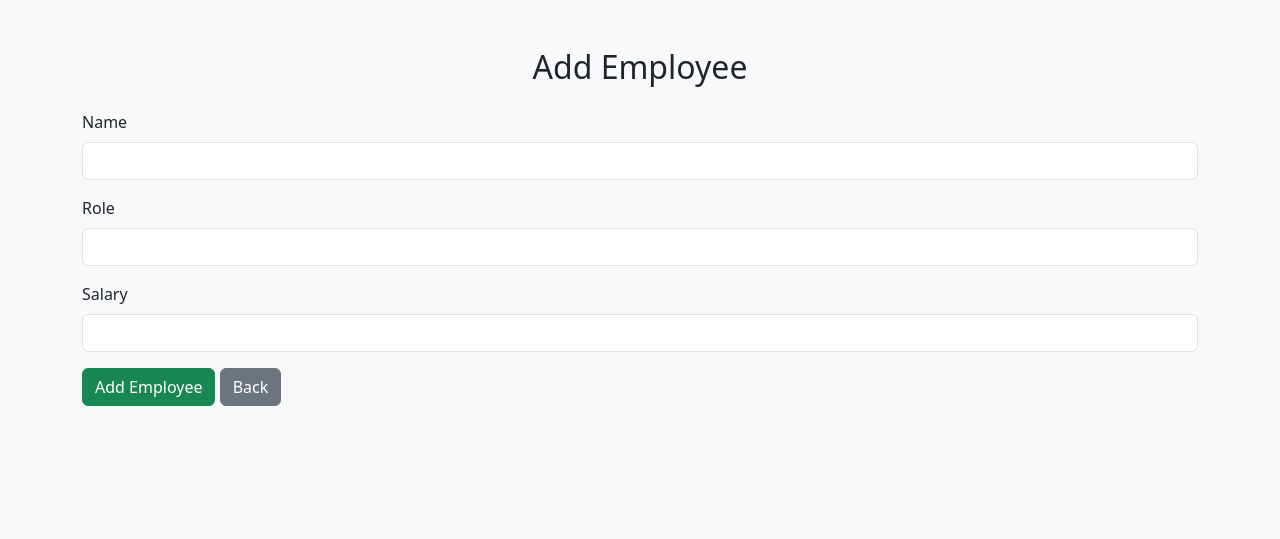
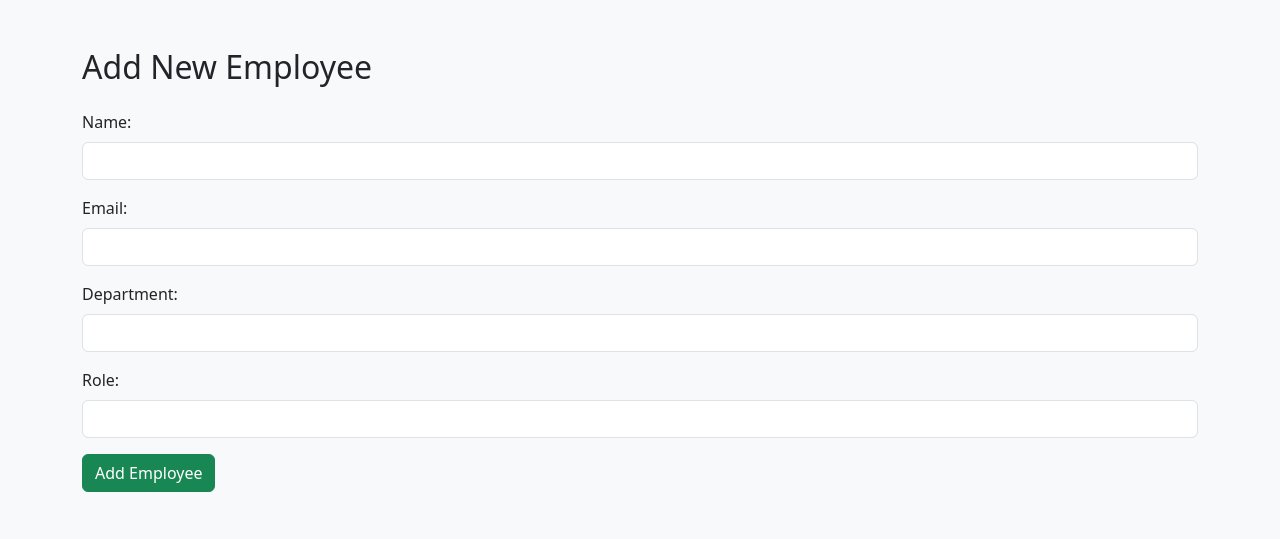
Before and after one commit to nikhil-codingn-s/employee-management, a Flask app: page /add in a window 1280 px wide. Shown: the top 539 px of the page. Run offline with Flask 2, Linux system fonts and the light colour scheme.

Commit message:
Working Flask + Docker Employee Management System

```diff
--- a/app.py
+++ b/app.py
@@ -1,51 +1,61 @@
 from flask import Flask, render_template, request, redirect, url_for
-from flask import g
-import sqlite3
+from flask_sqlalchemy import SQLAlchemy
 
 app = Flask(__name__)
-DATABASE = "employees.db"
 
-def get_db():
-    db = getattr(g, '_database', None)
-    if db is None:
-        db = g._database = sqlite3.connect(DATABASE)
-    return db
+# ✅ Database connection (update password if needed)
+app.config['SQLALCHEMY_DATABASE_URI'] = 'mysql+pymysql://root:Nikhil@em-mysql/employees'
+app.config['SQLALCHEMY_TRACK_MODIFICATIONS'] = False
 
-@app.teardown_appcontext
-def close_connection(exception):
-    db = getattr(g, '_database', None)
-    if db is not None:
-        db.close()
+db = SQLAlchemy(app)
 
-def init_db():
-    with app.app_context():
-        db = get_db()
-        db.execute('''CREATE TABLE IF NOT EXISTS employee (
-                      id INTEGER PRIMARY KEY AUTOINCREMENT,
-                      name TEXT NOT NULL,
-                      email TEXT,
-                      role TEXT)''')
-        db.commit()
+# ✅ Define Employee Model
+class Employee(db.Model):
+    id = db.Column(db.Integer, primary_key=True)
+    name = db.Column(db.String(100), nullable=False)
+    role = db.Column(db.String(100), nullable=False)
+    salary = db.Column(db.Float, nullable=False)
+    email = db.Column(db.String(120), unique=True, nullable=False)
 
+# ✅ Create tables automatically
+with app.app_context():
+    db.create_all()
+
+# ✅ Home page (list employees)
 @app.route('/')
 def index():
-    db = get_db()
-    cur = db.execute("SELECT id, name, email, role FROM employee")
-    employees = cur.fetchall()
+    employees = Employee.query.all()
     return render_template('index.html', employees=employees)
 
-@app.route('/add', methods=['GET','POST'])
+# ✅ Add employee
+@app.route('/add', methods=['GET', 'POST'])
 def add_employee():
     if request.method == 'POST':
-        name = request.form['name']
-        email = request.form['email']
-        role = request.form['role']
-        db = get_db()
-        db.execute("INSERT INTO employee (name,email,role) VALUES (?,?,?)", (name, email, role))
-        db.commit()
+        name = request.form.get('name')
+        role = request.form.get('role')
+        salary = request.form.get('salary')
+        email = request.form.get('email')
+
+        # Check if all fields are filled
+        if not (name and role and salary and email):
+            return "All fields are required!", 400
+
+        new_employee = Employee(name=name, role=role, salary=float(salary), email=email)
+        db.session.add(new_employee)
+        db.session.commit()
         return redirect(url_for('index'))
+
     return render_template('add.html')
 
+# ✅ Delete employee
+@app.route('/delete/<int:id>')
+def delete_employee(id):
+    employee = Employee.query.get(id)
+    if employee:
+        db.session.delete(employee)
+        db.session.commit()
+    return redirect(url_for('index'))
+
+# ✅ Run the app
 if __name__ == '__main__':
-    init_db()
     app.run(host='0.0.0.0', port=5000, debug=True)
--- a/templates/add.html
+++ b/templates/add.html
@@ -2,31 +2,36 @@
 <html lang="en">
 <head>
     <meta charset="UTF-8">
-  <meta name="viewport" content="width=device-width, initial-scale=1.0">
     <title>Add Employee</title>
-  <link href="https://cdn.jsdelivr.net/npm/bootstrap@5.3.0/dist/css/bootstrap.min.css" rel="stylesheet">
+    <link rel="stylesheet"
+          href="https://cdn.jsdelivr.net/npm/bootstrap@5.3.0/dist/css/bootstrap.min.css">
 </head>
-<body class="bg-light">
+<body class="bg-light p-5">
+<div class="container">
+    <h2 class="mb-4">Add New Employee</h2>
+    <form action="/add" method="POST">
+        <div class="mb-3">
+            <label for="name" class="form-label">Name:</label>
+            <input type="text" class="form-control" id="name" name="name" required>
+        </div>
 
-  <div class="container mt-5">
-    <h2 class="mb-4 text-center">Add Employee</h2>
-    <form method="POST" action="/add">
         <div class="mb-3">
-        <label class="form-label">Name</label>
-        <input type="text" name="name" class="form-control" required>
+            <label for="email" class="form-label">Email:</label>
+            <input type="email" class="form-control" id="email" name="email" required>
         </div>
+
         <div class="mb-3">
-        <label class="form-label">Role</label>
-        <input type="text" name="role" class="form-control" required>
+            <label for="department" class="form-label">Department:</label>
+            <input type="text" class="form-control" id="department" name="department" required>
         </div>
+
         <div class="mb-3">
-        <label class="form-label">Salary</label>
-        <input type="number" name="salary" class="form-control" required>
+            <label for="role" class="form-label">Role:</label>
+            <input type="text" class="form-control" id="role" name="role" required>
         </div>
+
         <button type="submit" class="btn btn-success">Add Employee</button>
-      <a href="/" class="btn btn-secondary">Back</a>
     </form>
 </div>
-
 </body>
 </html>
```
Also changed, not shown: employees.db. Lines whose indentation alone changed are shown as unchanged.
